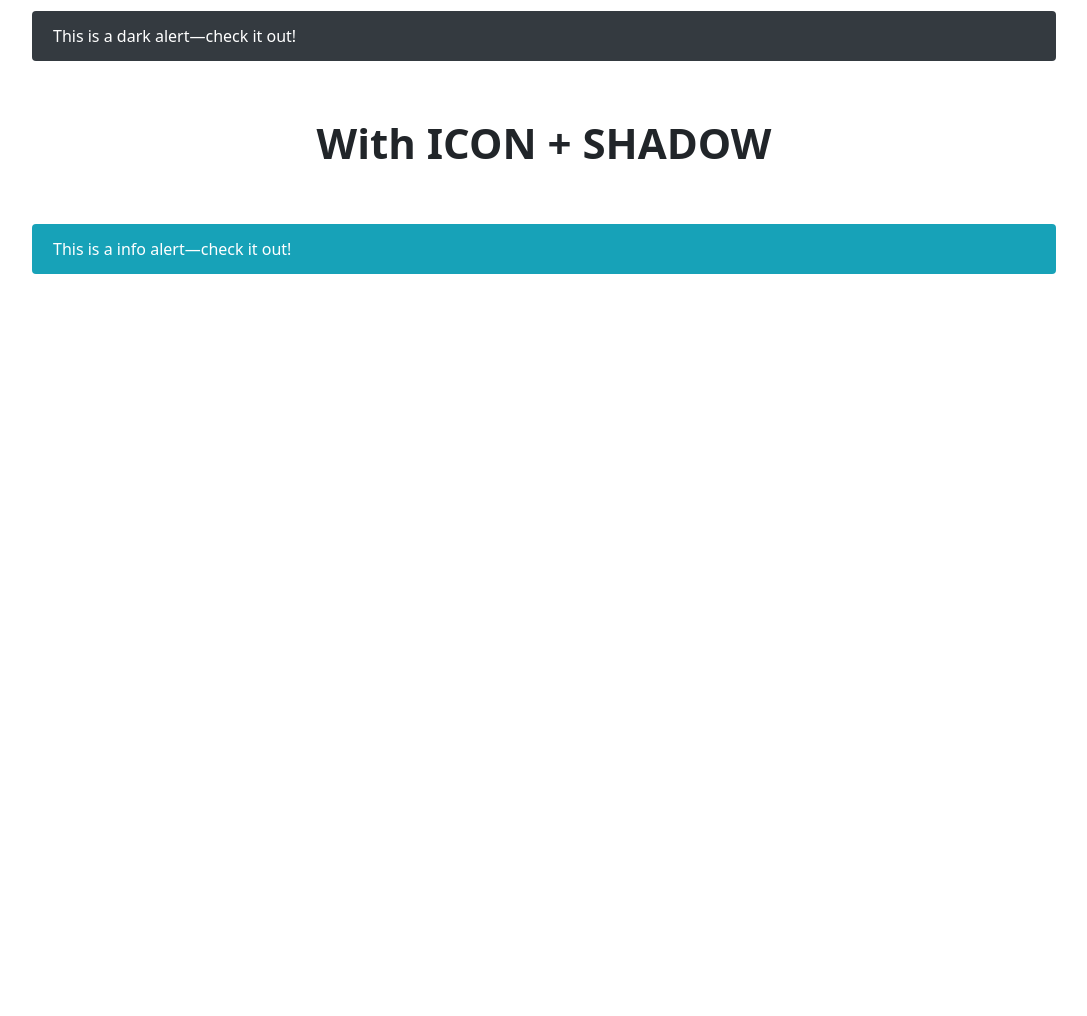
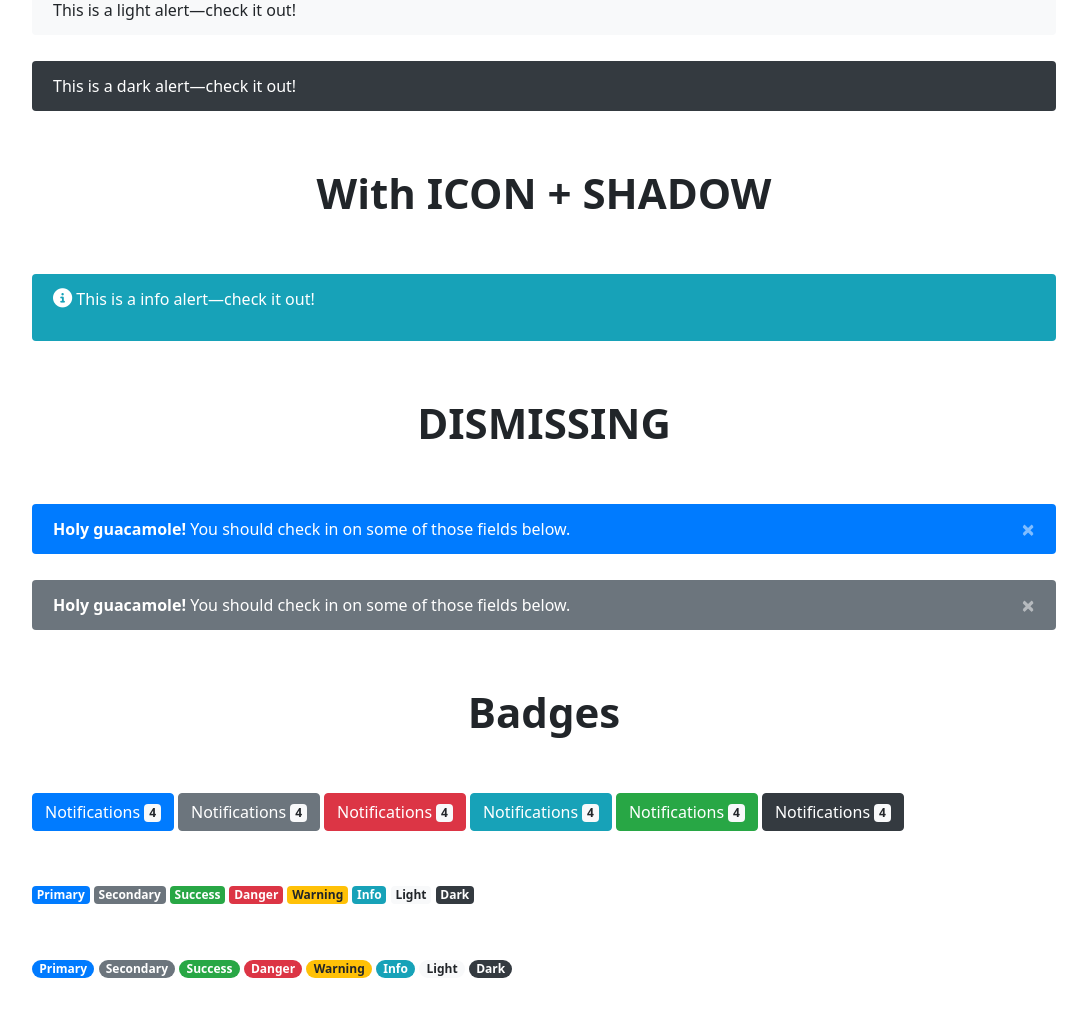
Before and after one commit to Labir852/CSE-486, a plain HTML site: page FINAL PROJECT/index.html in a window 1280 px wide. Shown: the part 5715-6731 px from the top of the page, without its empty margins (96-1183 px from the left). Before the commit the page ends 6015 px from the top, so only its background shows below. Drawn offline with nearby package versions, Linux system fonts and the light colour scheme.

Commit message:
completed till badges

```diff
--- a/FINAL PROJECT/index.html
+++ b/FINAL PROJECT/index.html
@@ -298,7 +298,7 @@
       <!-- Pricing closes -->
       <!-- Alert opens -->
       <h1 class="feat_name">Alert</h1>
-      <div>
+      <>
         <div class="alert btn-primary" role="alert">
           This is a primary alert—check it out!
         </div>
@@ -325,11 +325,69 @@
         </div>
         <p class="feat_name">With ICON + SHADOW</p>
         <div class="alert btn-info" role="alert">
-
+          <i class="fa-solid fa-circle-info"></i>
           This is a info alert—check it out!
+        </div>
+        <p class="feat_name">DISMISSING</p>
+        <div class="alert btn-primary alert-dismissible fade show" role="alert">
+          <strong>Holy guacamole!</strong> You should check in on some of those fields below.
+          <button type="button" class="close" data-dismiss="alert" aria-label="Close">
+            <span aria-hidden="true">&times;</span>
+          </button>
+        </div>
+        <div class="alert btn-secondary alert-dismissible fade show" role="alert">
+          <strong>Holy guacamole!</strong> You should check in on some of those fields below.
+          <button type="button" class="close" data-dismiss="alert" aria-label="Close">
+            <span aria-hidden="true">&times;</span>
+          </button>
         </div>
       </div>
       <!-- alert closes -->
+      <!-- badge starts -->
+      <p class="feat_name">Badges</p>
+      <div class="badges">
+        <button type="button" class="btn btn-primary btnBadge">
+          Notifications <span class="badge badge-light">4</span>
+        </button>
+        <button type="button" class="btn btn-secondary btnBadge">
+          Notifications <span class="badge badge-light">4</span>
+        </button>
+        <button type="button" class="btn btn-danger btnBadge">
+          Notifications <span class="badge badge-light">4</span>
+        </button>
+        <button type="button" class="btn btn-info btnBadge">
+          Notifications <span class="badge badge-light">4</span>
+        </button>
+        <button type="button" class="btn btn-success btnBadge">
+          Notifications <span class="badge badge-light">4</span>
+        </button>
+        <button type="button" class="btn btn-dark btnBadge">
+          Notifications <span class="badge badge-light">4</span>
+        </button>
+      </div>
+      <!-- contextual badge -->
+      <div class="badges">
+        <span class="badge badge-primary">Primary</span>
+        <span class="badge badge-secondary">Secondary</span>
+        <span class="badge badge-success">Success</span>
+        <span class="badge badge-danger">Danger</span>
+        <span class="badge badge-warning">Warning</span>
+        <span class="badge badge-info">Info</span>
+        <span class="badge badge-light">Light</span>
+        <span class="badge badge-dark">Dark</span>
+      </div>
+      <!-- pill badge -->
+      <div class="badges">
+        <span class="badge badge-pill badge-primary">Primary</span>
+        <span class="badge badge-pill badge-secondary">Secondary</span>
+        <span class="badge badge-pill badge-success">Success</span>
+        <span class="badge badge-pill badge-danger">Danger</span>
+        <span class="badge badge-pill badge-warning">Warning</span>
+        <span class="badge badge-pill badge-info">Info</span>
+        <span class="badge badge-pill badge-light">Light</span>
+        <span class="badge badge-pill badge-dark">Dark</span>
+      </div>
+      <!-- badge ends -->
   </div>
 
 
@@ -341,6 +399,8 @@
         backSpeed: 150,
         loop: true,
       });
+
+      $(".alert").alert('close')
     </script>
   </body>
 </html>
--- a/FINAL PROJECT/style.css
+++ b/FINAL PROJECT/style.css
@@ -268,3 +268,12 @@
   width: 80%;
   margin: 2% 10% 2% 10%;
 }
+.fa-circle-info
+{
+  font-size: larger;
+}
+.badges
+{
+  margin-bottom: 50px;
+  margin-left: 10% ;
+}
```
